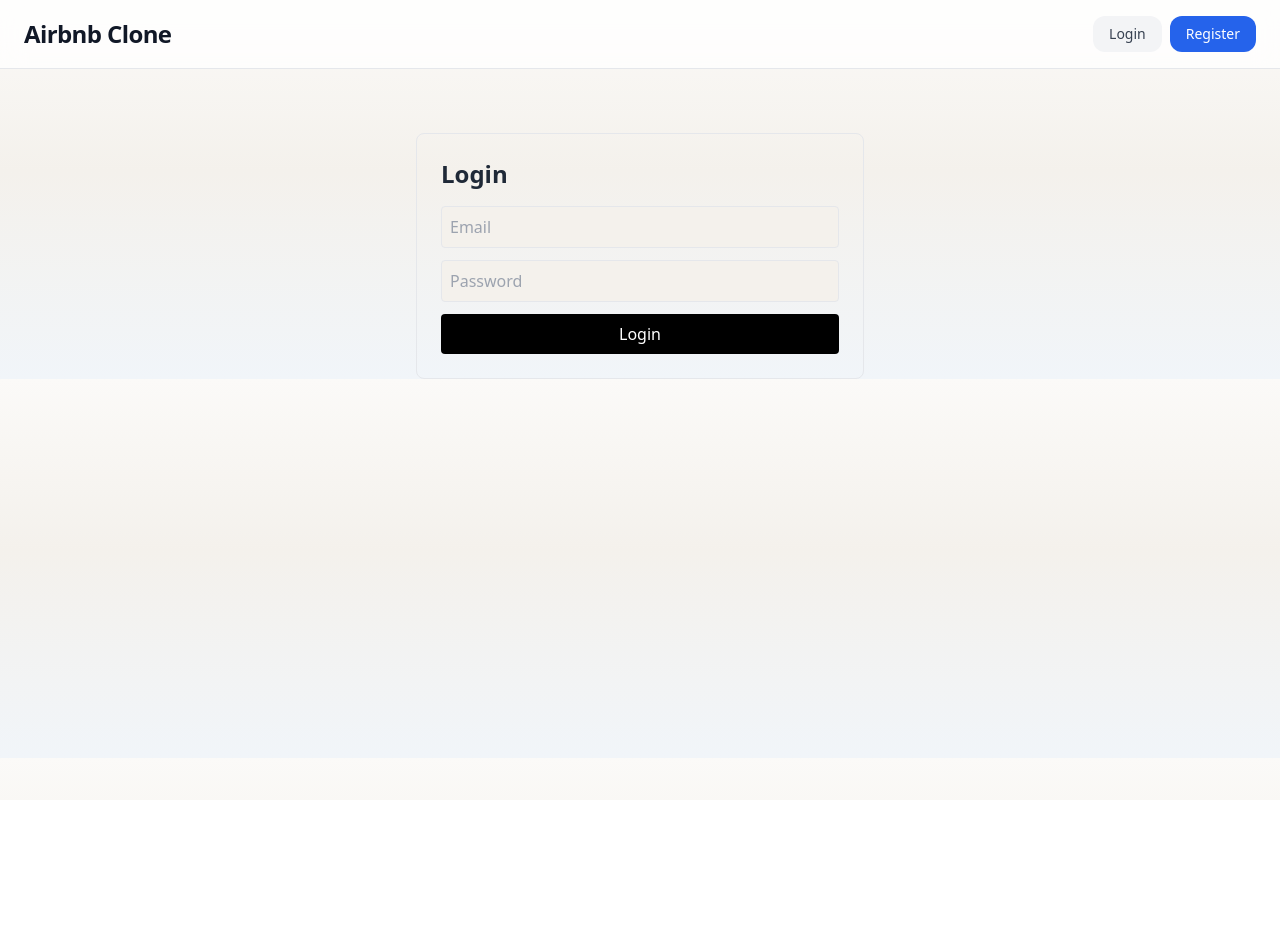
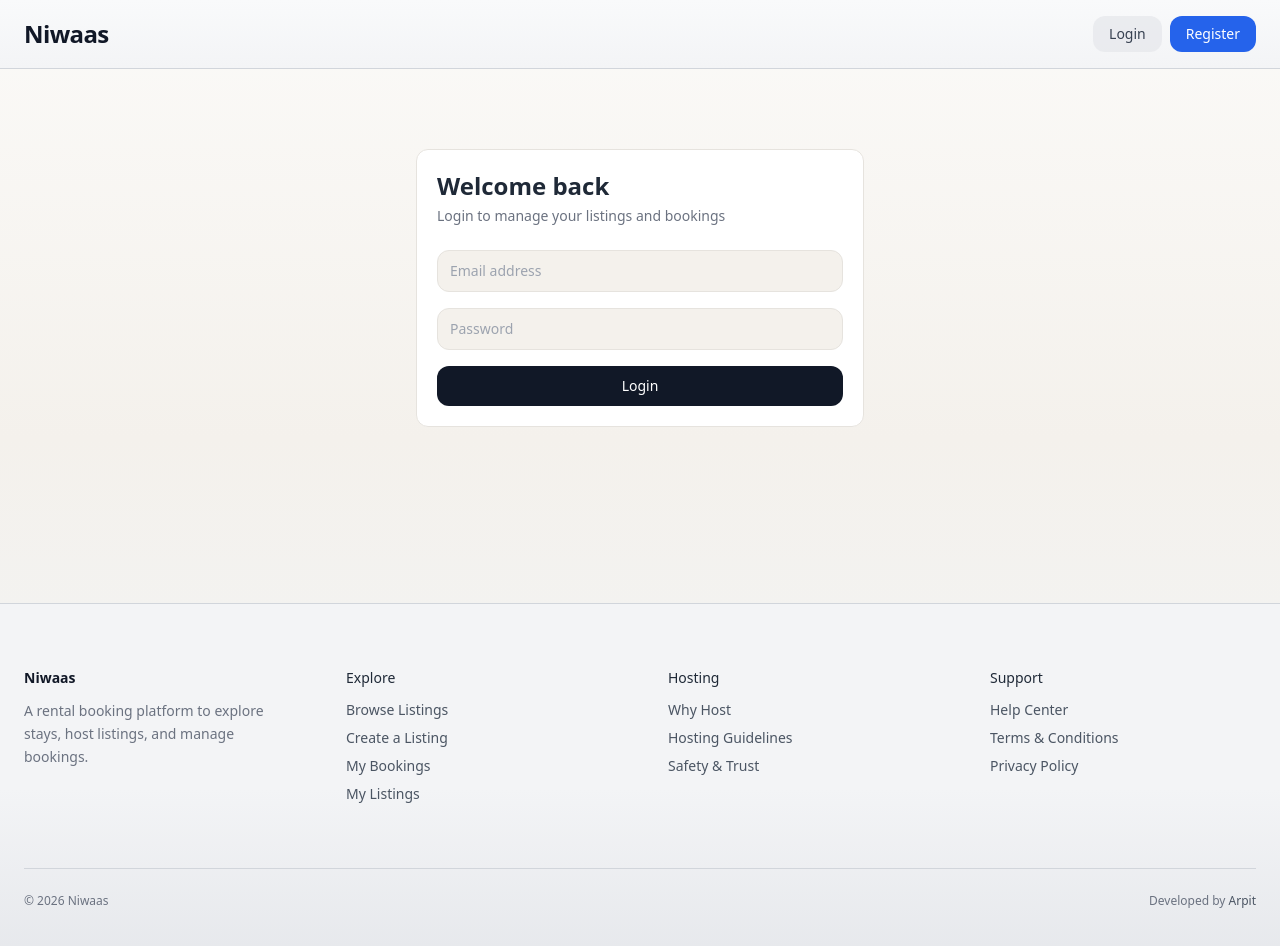
Before and after one commit to arpit-deshmukh/NIwaas-Rental-Propery-management-Platform, a React (Vite) app in the folder frontend/: page /login in a window 1280 px wide. Shown: the top 946 px of the page. Before the commit the page ends 800 px from the top, so only its background shows below. Built offline with nearby package versions, Linux system fonts and the light colour scheme; no server answers.

Commit message:
improved styling and added footer section

```diff
--- a/frontend/src/App.jsx
+++ b/frontend/src/App.jsx
@@ -10,7 +10,7 @@ import CreateListing from "./pages/CreateListing";
 import Account from "./pages/Account";
 import MyListings from "./pages/MyListing";
 import EditListing from "./pages/EditListing";
-
+import Footer from "./components/Footer";
 function App() {
   return (
     <BrowserRouter>
@@ -34,6 +34,7 @@ function App() {
 
 
       </Routes>
+           <Footer />
     </BrowserRouter>
   );
 }
--- /dev/null
+++ b/frontend/src/components/Footer.jsx
@@ -0,0 +1,76 @@
+const Footer = () => {
+  return (
+    <footer className="mt-24 bg-gradient-to-b from-gray-100 via-gray-100 to-gray-200 border-t border-gray-300">
+      <div className="max-w-7xl mx-auto px-6 py-16">
+
+        {/* Top grid */}
+        <div className="grid grid-cols-1 sm:grid-cols-2 md:grid-cols-4 gap-14 text-sm text-gray-600">
+
+          <div>
+            <h3 className="font-semibold text-gray-900 mb-3">
+              Niwaas
+            </h3>
+            <p className="leading-relaxed text-gray-500">
+              A rental booking platform to explore stays,
+              host listings, and manage bookings.
+            </p>
+          </div>
+
+          <div>
+            <h4 className="font-medium text-gray-800 mb-3">
+              Explore
+            </h4>
+            <ul className="space-y-2">
+              <li className="hover:text-gray-800 transition">Browse Listings</li>
+              <li className="hover:text-gray-800 transition">Create a Listing</li>
+              <li className="hover:text-gray-800 transition">My Bookings</li>
+              <li className="hover:text-gray-800 transition">My Listings</li>
+            </ul>
+          </div>
+
+          <div>
+            <h4 className="font-medium text-gray-800 mb-3">
+              Hosting
+            </h4>
+            <ul className="space-y-2">
+              <li className="hover:text-gray-800 transition">Why Host</li>
+              <li className="hover:text-gray-800 transition">Hosting Guidelines</li>
+              <li className="hover:text-gray-800 transition">Safety & Trust</li>
+            </ul>
+          </div>
+
+          <div>
+            <h4 className="font-medium text-gray-800 mb-3">
+              Support
+            </h4>
+            <ul className="space-y-2">
+              <li className="hover:text-gray-800 transition">Help Center</li>
+              <li className="hover:text-gray-800 transition">Terms & Conditions</li>
+              <li className="hover:text-gray-800 transition">Privacy Policy</li>
+            </ul>
+          </div>
+        </div>
+
+        {/* Bottom bar */}
+        <div className="mt-16 pt-6 border-t border-gray-300 flex flex-col sm:flex-row justify-between items-center text-xs text-gray-500">
+          <span>© 2026 Niwaas</span>
+
+          <span className="mt-2 sm:mt-0">
+            Developed by{" "}
+            <a
+              href="https://github.com/arpit-deshmukh"
+              target="_blank"
+              rel="noopener noreferrer"
+              className="text-gray-600 hover:text-gray-900 transition"
+            >
+              Arpit
+            </a>
+          </span>
+        </div>
+
+      </div>
+    </footer>
+  );
+};
+
+export default Footer;
--- a/frontend/src/components/MapLeaflet.jsx
+++ b/frontend/src/components/MapLeaflet.jsx
@@ -11,7 +11,7 @@ const MapLeaflet = ({ lat, lng, title }) => {
   });
 
   return (
-    <div className="w-full h-64 rounded-lg overflow-hidden">
+    <div className="w-full h-72 rounded-xl overflow-hidden border border-gray-300 bg-gray-100">
       <MapContainer
         center={position}
         zoom={14}
--- a/frontend/src/components/Navbar.jsx
+++ b/frontend/src/components/Navbar.jsx
@@ -6,37 +6,32 @@ const Navbar = () => {
   const { user, logout } = useContext(AuthContext);
 
   return (
-    <nav className="w-full border-b border-gray-200 bg-white/75 backdrop-blur-md">
+    <nav className="w-full border-b border-gray-300 bg-gradient-to-b from-gray-50 to-gray-100 backdrop-blur-sm">
       <div className="px-6 py-4 flex justify-between items-center">
-        {/* Logo */}
         <Link
           to="/"
-          className="text-2xl font-semibold tracking-tight text-gray-900
-                     transition hover:text-blue-600"
+          className="text-2xl font-semibold tracking-tight text-gray-900 transition hover:text-blue-600"
         >
-          Airbnb Clone
+          Niwaas
         </Link>
 
-        {/* Right actions */}
         <div className="flex items-center gap-2">
           {user ? (
             <>
-              {/* Primary action */}
               <Link
                 to="/create-listing"
                 className="px-4 py-2 rounded-xl text-sm font-medium
                            bg-blue-600 text-white
-                           transition hover:bg-blue-700 hover:shadow-md"
+                           transition hover:bg-blue-700 hover:shadow-sm"
               >
                 Add Listing
               </Link>
 
-              {/* Secondary actions */}
               <Link
                 to="/my-listings"
                 className="px-4 py-2 rounded-xl text-sm font-medium
-                           text-gray-700 bg-gray-100
-                           transition hover:bg-gray-200 hover:text-gray-900"
+                           text-gray-700 bg-gray-200/70
+                           transition hover:bg-gray-300 hover:text-gray-900"
               >
                 My Listings
               </Link>
@@ -44,18 +39,17 @@ const Navbar = () => {
               <Link
                 to="/account"
                 className="px-4 py-2 rounded-xl text-sm font-medium
-                           text-gray-700 bg-gray-100
-                           transition hover:bg-gray-200 hover:text-gray-900"
+                           text-gray-700 bg-gray-200/70
+                           transition hover:bg-gray-300 hover:text-gray-900"
               >
                 Account
               </Link>
 
-              {/* Destructive */}
               <button
                 onClick={logout}
                 className="px-4 py-2 rounded-xl text-sm font-medium
-                           text-red-600 bg-red-50
-                           transition hover:bg-red-100 hover:text-red-700"
+                           text-red-600 bg-red-100/60
+                           transition hover:bg-red-200 hover:text-red-700"
               >
                 Logout
               </button>
@@ -65,8 +59,8 @@ const Navbar = () => {
               <Link
                 to="/login"
                 className="px-4 py-2 rounded-xl text-sm font-medium
-                           text-gray-700 bg-gray-100
-                           transition hover:bg-gray-200 hover:text-gray-900"
+                           text-gray-700 bg-gray-200/70
+                           transition hover:bg-gray-300 hover:text-gray-900"
               >
                 Login
               </Link>
@@ -75,7 +69,7 @@ const Navbar = () => {
                 to="/register"
                 className="px-4 py-2 rounded-xl text-sm font-medium
                            bg-blue-600 text-white
-                           transition hover:bg-blue-700 hover:shadow-md"
+                           transition hover:bg-blue-700 hover:shadow-sm"
               >
                 Register
               </Link>
--- a/frontend/src/pages/Auth/Login.jsx
+++ b/frontend/src/pages/Auth/Login.jsx
@@ -24,7 +24,6 @@ const Login = () => {
 
     try {
       const res = await api.post("/auth/login", form);
-
       login(res.data.token, res.data.user);
       navigate("/", { replace: true });
     } catch (err) {
@@ -33,18 +32,22 @@ const Login = () => {
   };
 
   return (
-    <div className="flex justify-center mt-16">
-      <form
-        onSubmit={handleSubmit}
-        className="w-full max-w-md border p-6 rounded-lg"
-      >
-        <h2 className="text-2xl font-semibold mb-4">Login</h2>
+    <div className="flex justify-center px-4 py-20 fade-in">
+      <div className="card w-full max-w-md">
+        <h2 className="text-2xl font-semibold mb-1">
+          Welcome back
+        </h2>
+        <p className="text-sm text-gray-500 mb-6">
+          Login to manage your listings and bookings
+        </p>
 
+        <form onSubmit={handleSubmit} className="space-y-4">
           <input
             type="email"
             name="email"
-          placeholder="Email"
-          className="w-full border p-2 mb-3 rounded"
+            placeholder="Email address"
+            className="input"
+            value={form.email}
             onChange={handleChange}
           />
 
@@ -52,16 +55,25 @@ const Login = () => {
             type="password"
             name="password"
             placeholder="Password"
-          className="w-full border p-2 mb-3 rounded"
+            className="input"
+            value={form.password}
             onChange={handleChange}
           />
 
-        {error && <p className="text-red-500 mb-3">{error}</p>}
+          {error && (
+            <p className="text-sm text-red-600">
+              {error}
+            </p>
+          )}
 
-        <button className="w-full bg-black text-white py-2 rounded">
+          <button
+            type="submit"
+            className="btn w-full mt-2"
+          >
             Login
           </button>
         </form>
+      </div>
     </div>
   );
 };
--- a/frontend/src/pages/Auth/Register.jsx
+++ b/frontend/src/pages/Auth/Register.jsx
@@ -1,13 +1,11 @@
 import { useState } from "react";
 import api from "../../services/api";
-import { useContext } from "react";
-import { AuthContext } from "../../store/AuthContext";
 
 const Register = () => {
   const [form, setForm] = useState({
     name: "",
     email: "",
-    password: ""
+    password: "",
   });
 
   const [error, setError] = useState("");
@@ -30,26 +28,31 @@ const Register = () => {
   };
 
   return (
-    <div className="flex justify-center mt-16">
-      <form
-        onSubmit={handleSubmit}
-        className="w-full max-w-md border p-6 rounded-lg shadow-sm"
-      >
-        <h2 className="text-2xl font-semibold mb-4">Create Account</h2>
+    <div className="flex justify-center px-4 py-20 fade-in">
+      <div className="card w-full max-w-md">
+        <h2 className="text-2xl font-semibold mb-1">
+          Create Account
+        </h2>
+        <p className="text-sm text-gray-500 mb-6">
+          Sign up to start hosting or booking stays
+        </p>
 
+        <form onSubmit={handleSubmit} className="space-y-4">
           <input
             type="text"
             name="name"
-          placeholder="Name"
-          className="w-full border p-2 mb-3 rounded"
+            placeholder="Full name"
+            className="input"
+            value={form.name}
             onChange={handleChange}
           />
 
           <input
             type="email"
             name="email"
-          placeholder="Email"
-          className="w-full border p-2 mb-3 rounded"
+            placeholder="Email address"
+            className="input"
+            value={form.email}
             onChange={handleChange}
           />
 
@@ -57,16 +60,25 @@ const Register = () => {
             type="password"
             name="password"
             placeholder="Password"
-          className="w-full border p-2 mb-3 rounded"
+            className="input"
+            value={form.password}
             onChange={handleChange}
           />
 
-        {error && <p className="text-red-500 mb-3">{error}</p>}
+          {error && (
+            <p className="text-sm text-red-600">
+              {error}
+            </p>
+          )}
 
-        <button className="w-full bg-black text-white py-2 rounded">
+          <button
+            type="submit"
+            className="btn w-full mt-2"
+          >
             Register
           </button>
         </form>
+      </div>
     </div>
   );
 };
--- a/frontend/src/pages/CreateListing.jsx
+++ b/frontend/src/pages/CreateListing.jsx
@@ -138,7 +138,6 @@ const CreateListing = () => {
             onChange={handleChange}
           />
 
-          {/* Image Upload */}
           <div className="border rounded-xl p-4 bg-white/70">
             <p className="font-medium mb-2">Upload Images</p>
 
```
Also changed, not shown: frontend/src/pages/ListingDetails.jsx (+0 -7 lines), 2 other files (tests, documents, lock files or other folders). Lines whose indentation alone changed are shown as unchanged.
